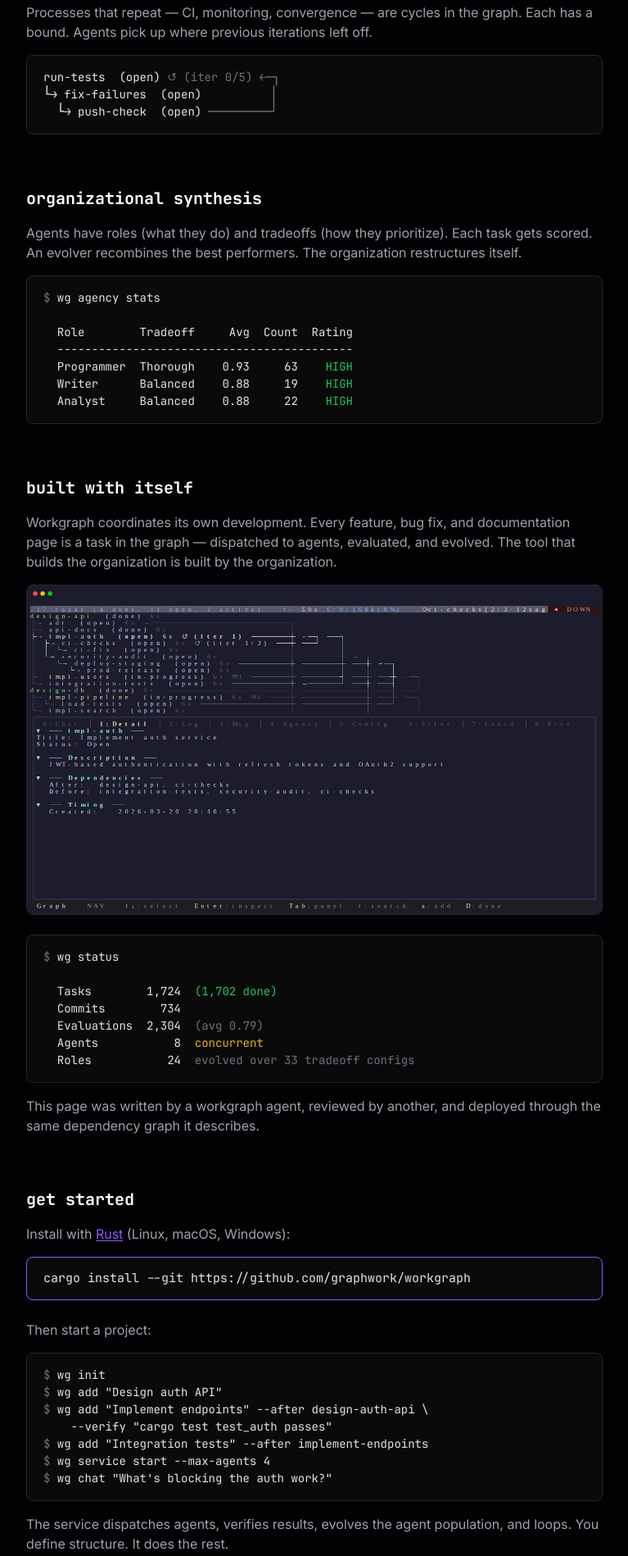
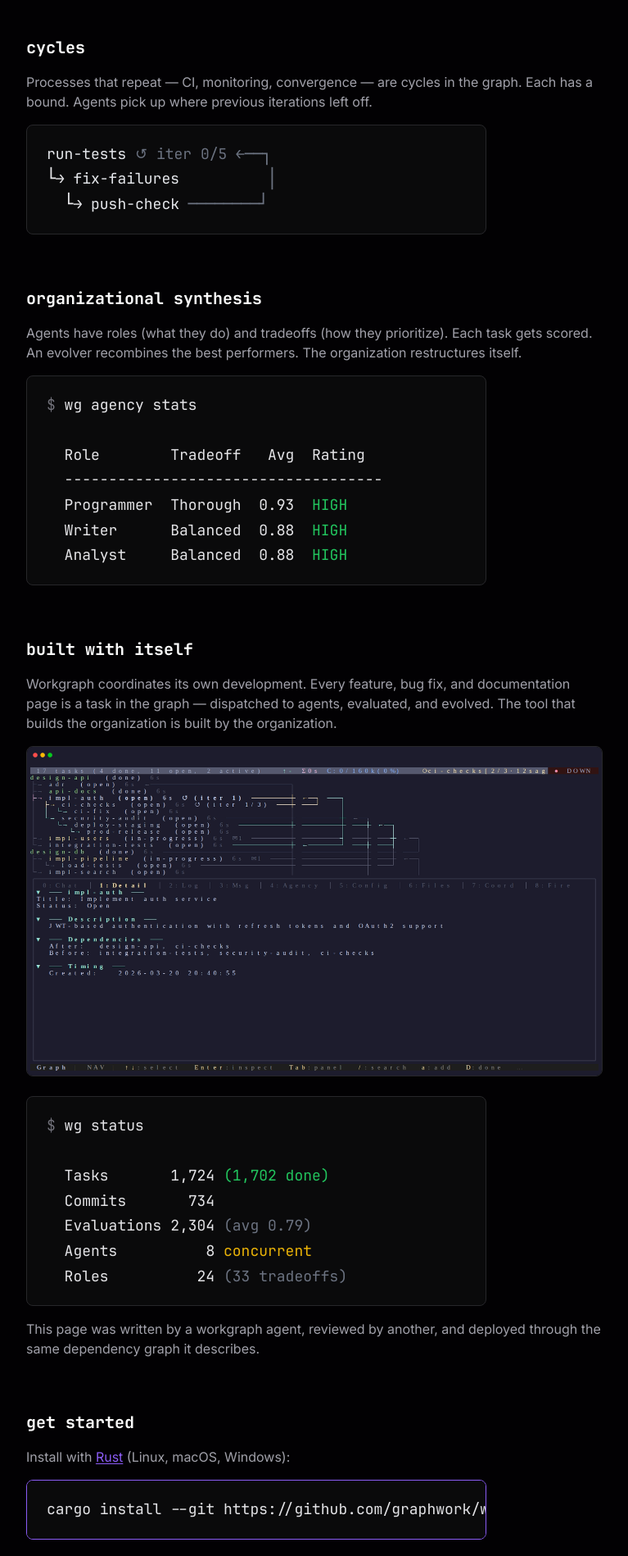
Before and after one commit to graphwork/graphwork.github.io, an Astro site: page / in a window 1280 px wide. Shown: the part 2412-4310 px from the top of the page at 82% size, without its empty margins (256-1023 px from the left). Built offline with nearby package versions, Linux system fonts and the light colour scheme; Astro itself is replaced by a stand-in of ours.

Commit message:
feat: increase hero demo font size and narrow terminal blocks (website-hero-font)
- Viz-block font: 0.875rem (14px) → 1.125rem (18px)
- Install-cmd font: 0.9375rem → 1.125rem (18px)
- Line-height: 1.5 → 1.7 for more vertical breathing room
- max-width: 52ch on terminal blocks for narrow phone-like feel
- Trimmed content: shortened arrows, removed verbose columns,
  wrapped long commands to stay within ~40-50 columns

```diff
--- a/src/pages/index.astro
+++ b/src/pages/index.astro
@@ -115,10 +115,10 @@
 
 <span class="c-done">design-api  (done)</span>
 ├→ <span class="c-done">auth-module  (done)</span>
-│ └→ <span class="c-open">integration  (open)</span> <span class="c-dim">←───────┐</span>
-│   └→ <span class="c-open">deploy  (open)</span>            <span class="c-dim">│</span>
-├→ <span class="c-ip">data-layer  (in-progress)</span> <span class="c-dim">────┤</span>
-└→ <span class="c-ip">search-index  (in-progress)</span> <span class="c-dim">──┘</span></pre>
+│ └→ <span class="c-open">integration</span> <span class="c-dim">←──┐</span>
+│   └→ <span class="c-open">deploy</span>       <span class="c-dim">│</span>
+├→ <span class="c-ip">data-layer</span>  <span class="c-dim">────┤</span>
+└→ <span class="c-ip">search-index</span> <span class="c-dim">──┘</span></pre>
       <p class="text-text-secondary mt-4">
         Fan-out decomposes. Fan-in synchronizes. Arcs show convergence.
         Stored in <code class="bg-bg-tertiary px-1.5 py-0.5 rounded text-sm font-mono text-zinc-50">.workgraph/graph.jsonl</code> — git-friendly, no server, no account.
@@ -133,9 +133,9 @@
         are cycles in the graph. Each has a bound. Agents pick up
         where previous iterations left off.
       </p>
-      <pre class="viz-block"><span class="c-open">run-tests  (open)</span> <span class="c-dim">↺ (iter 0/5) ←─┐</span>
-└→ <span class="c-open">fix-failures  (open)</span>          <span class="c-dim">│</span>
-  └→ <span class="c-open">push-check  (open)</span> <span class="c-dim">─────────┘</span></pre>
+      <pre class="viz-block"><span class="c-open">run-tests</span> <span class="c-dim">↺ iter 0/5 ←──┐</span>
+└→ <span class="c-open">fix-failures</span>          <span class="c-dim">│</span>
+  └→ <span class="c-open">push-check</span> <span class="c-dim">────────┘</span></pre>
     </section>
 
     <!-- Organizational Synthesis -->
@@ -148,11 +148,11 @@
       </p>
       <pre class="viz-block"><span class="text-text-tertiary">$</span> wg agency stats
 
-  Role        Tradeoff     Avg  Count  Rating
-  -------------------------------------------
-  Programmer  Thorough    0.93     63    <span class="c-done">HIGH</span>
-  Writer      Balanced    0.88     19    <span class="c-done">HIGH</span>
-  Analyst     Balanced    0.88     22    <span class="c-done">HIGH</span></pre>
+  Role        Tradeoff   Avg  Rating
+  ------------------------------------
+  Programmer  Thorough  0.93  <span class="c-done">HIGH</span>
+  Writer      Balanced  0.88  <span class="c-done">HIGH</span>
+  Analyst     Balanced  0.88  <span class="c-done">HIGH</span></pre>
     </section>
 
     <!-- Built With Itself -->
@@ -170,11 +170,11 @@
       <!-- Update these numbers from wg status / wg agency stats -->
       <pre class="viz-block"><span class="text-text-tertiary">$</span> wg status
 
-  Tasks        1,724  <span class="c-done">(1,702 done)</span>
-  Commits        734
-  Evaluations  2,304  <span class="c-dim">(avg 0.79)</span>
-  Agents           8  <span class="c-ip">concurrent</span>
-  Roles           24  <span class="c-dim">evolved over 33 tradeoff configs</span></pre>
+  Tasks       1,724 <span class="c-done">(1,702 done)</span>
+  Commits       734
+  Evaluations 2,304 <span class="c-dim">(avg 0.79)</span>
+  Agents          8 <span class="c-ip">concurrent</span>
+  Roles          24 <span class="c-dim">(33 tradeoffs)</span></pre>
       <p class="text-text-secondary mt-4">
         This page was written by a workgraph agent, reviewed by another,
         and deployed through the same dependency graph it describes.
@@ -191,11 +191,13 @@
       <p class="text-text-secondary mt-6 mb-4">Then start a project:</p>
       <pre class="viz-block"><span class="text-text-tertiary">$</span> wg init
 <span class="text-text-tertiary">$</span> wg add "Design auth API"
-<span class="text-text-tertiary">$</span> wg add "Implement endpoints" --after design-auth-api \
-    --verify "cargo test test_auth passes"
-<span class="text-text-tertiary">$</span> wg add "Integration tests" --after implement-endpoints
+<span class="text-text-tertiary">$</span> wg add "Implement endpoints" \
+    --after design-auth-api \
+    --verify "cargo test passes"
+<span class="text-text-tertiary">$</span> wg add "Integration tests" \
+    --after implement-endpoints
 <span class="text-text-tertiary">$</span> wg service start --max-agents 4
-<span class="text-text-tertiary">$</span> wg chat "What's blocking the auth work?"</pre>
+<span class="text-text-tertiary">$</span> wg chat "What's blocking auth?"</pre>
       <p class="text-text-secondary mt-4">
         The service dispatches agents, verifies results, evolves
         the agent population, and loops. You define structure. It does the rest.
@@ -206,32 +208,34 @@
 </BaseLayout>
 
 <style>
-  /* Viz blocks - terminal aesthetic */
+  /* Viz blocks - terminal aesthetic, phone-sized: narrow, tall, big text */
   .viz-block {
     font-family: 'JetBrains Mono', ui-monospace, monospace;
-    font-size: 0.875rem;
-    line-height: 1.5;
+    font-size: 1.125rem;
+    line-height: 1.7;
     font-variant-ligatures: none;
     background: var(--color-bg-secondary);
     border: 1px solid var(--color-border-primary);
     border-radius: 0.5rem;
-    padding: 1rem 1.25rem;
+    padding: 1.25rem 1.5rem;
     overflow-x: auto;
     margin: 0;
+    max-width: 52ch;
   }
 
   /* Install command - prominent */
   .install-cmd {
     font-family: 'JetBrains Mono', ui-monospace, monospace;
-    font-size: 0.9375rem;
-    line-height: 1.5;
+    font-size: 1.125rem;
+    line-height: 1.7;
     background: var(--color-bg-secondary);
     border: 1px solid var(--color-accent-primary);
     border-radius: 0.5rem;
-    padding: 0.875rem 1.25rem;
+    padding: 1.25rem 1.5rem;
     overflow-x: auto;
     margin: 0;
     color: var(--color-text-primary);
+    max-width: 52ch;
   }
 
   /* Screencast */
```
